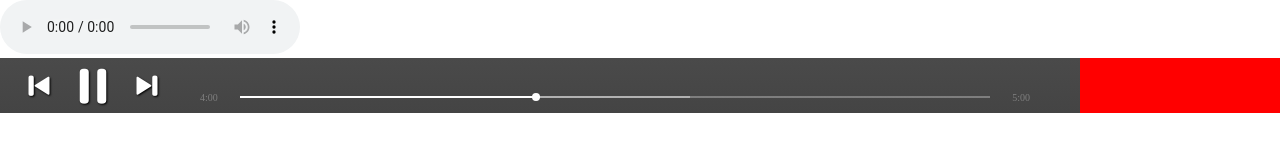
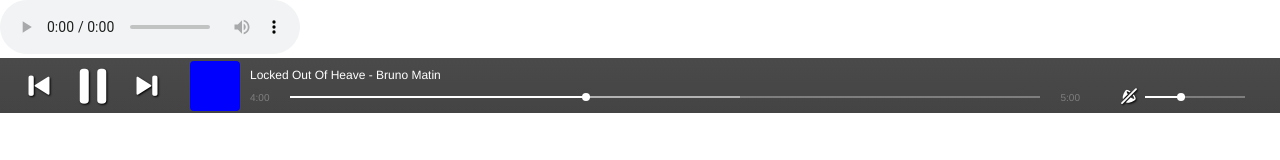
Before and after one commit to hjpap/OMusic, a website: page views/player.html in a window 1280 px wide. Drawn offline with Linux system fonts and the light colour scheme.

Commit message:
no message

```diff
--- a/views/player.html
+++ b/views/player.html
@@ -30,6 +30,17 @@
                 padding-left: 200px;
                 padding-right: 250px;
                 box-sizing: border-box;
+
+                font-family: "Helvetica Neue","Hiragino Sans GB","Microsoft Yahei",Helvetica,Arial,sans-serif;
+                font-size: 12px;
+                font-smoothing: antialiased;
+                -webkit-font-smoothing: antialiased;
+                -moz-font-smoothing: antialiased;
+                -ms-font-smoothing: antialiased;
+                -webkit-text-size-adjust: none;
+                -ms-text-size-adjust: none;
+                text-size-adjust: none;
+                -webkit-backface-visibility: hidden;
             }
             .left-panel {
                 width: 204px;
@@ -99,6 +110,44 @@
             .icon-first:before {
                 content: "\e03a";
             }
+            .volume-on{
+                position: relative;
+                width: 18px;
+                height: 18px;
+                cursor:pointer;
+            }
+            .volume-on:before{
+                font-family: 'entypo';
+                font-style: normal;
+                speak: none;
+                font-weight: normal;
+                -webkit-font-smoothing: antialiased;
+                font-size:18px;
+                width: 18px;
+                height: 18px;
+                color:#fff;
+                text-shadow: 1px 1px 2px #000;
+                content: "\43";
+            }
+            .volume-mute{
+                position: relative;
+                cursor:pointer;
+                width: 18px;
+                height: 18px;
+            }
+            .volume-mute:before{
+                font-family: 'entypo';
+                font-style: normal;
+                speak: none;
+                font-weight: normal;
+                -webkit-font-smoothing: antialiased;
+                font-size:18px;
+                width: 18px;
+                height: 18px;
+                color:#fff;
+                text-shadow: 1px 1px 2px #000;
+                content: "\42";
+            }
             .icon-pause{
                 width: 50px;
                 height: 50px;
@@ -113,6 +162,7 @@
             .duration-info{
                 position: absolute;
                 top: 38px;
+                left:50px;
                 font-size: 10px;
                 width: 100%;
                 height: 20px;
@@ -178,8 +228,7 @@
             }
 
             .right-panel{
-                background:red;
-                width: 200px;
+                width: 175px;
                 height: 100%;
                 position: absolute;
                 right: 0;
@@ -193,6 +242,36 @@
                 -moz-user-select: text;
                 -webkit-user-select: text;
                 -ms-user-select: text;
+            }
+            .music-box{
+                position:absolute;
+                top:0;
+                left:50px;
+                color:#fff;
+            }
+            .music-show{
+                position: absolute;
+                top:3px;
+                left:-60px;
+                width:50px;
+                height:50px;
+                background: blue;
+                border-radius: 4px;
+            }
+            .track-info{
+                position:relative;
+                top:10px;
+            }
+            .volume-box{
+                position: absolute;
+                top:28px;
+                left:15px;
+            }
+            .volume-host{
+                position: absolute;
+                top:10px;
+                left:25px;
+                width:100px;
             }
 		</style>
 	</head>
@@ -217,7 +296,14 @@
 
             <div class="player-panel">
                 <div class="main-panel">
-                    <div class="music-box"></div>
+                    <div class="music-box">
+                        <div class="music-show"></div>
+                        <div class="track-info">
+                            <a>Locked Out Of Heave</a>
+                            -
+                            <a>Bruno Matin</a>
+                        </div>
+                    </div>
                     <div class="duration-info">
                         <div class="postime">4:00</div>
                         <div class="progress-host">
@@ -233,21 +319,26 @@
 
                 <div class="left-panel">
                     <ul class="play-btn">
-                        <li title="prev" class="play-btn-icon icon-first">
-                        </li>
-                        <li title="paly" class="play-btn-icon icon-pause">
-                        </li>
-                        <li title="next" class="play-btn-icon icon-last">
-                        </li>
+                        <li title="prev" class="play-btn-icon icon-first"></li>
+                        <li title="paly" class="play-btn-icon icon-pause"></li>
+                        <li title="next" class="play-btn-icon icon-last"></li>
                     </ul>
                 </div>
 
                 <div class="right-panel">
-
+                    <div class="volume-box">
+                        <div class="volume-mute"></div>
+                        <div class="volume-host">
+                            <div class="progress-box">
+                                <div class="progress-bar"></div>
+                            </div>
+                        </div>
+                    </div>
                 </div>
             </div>
 
         </div>
+
 	</body>
 
 </html>
```
